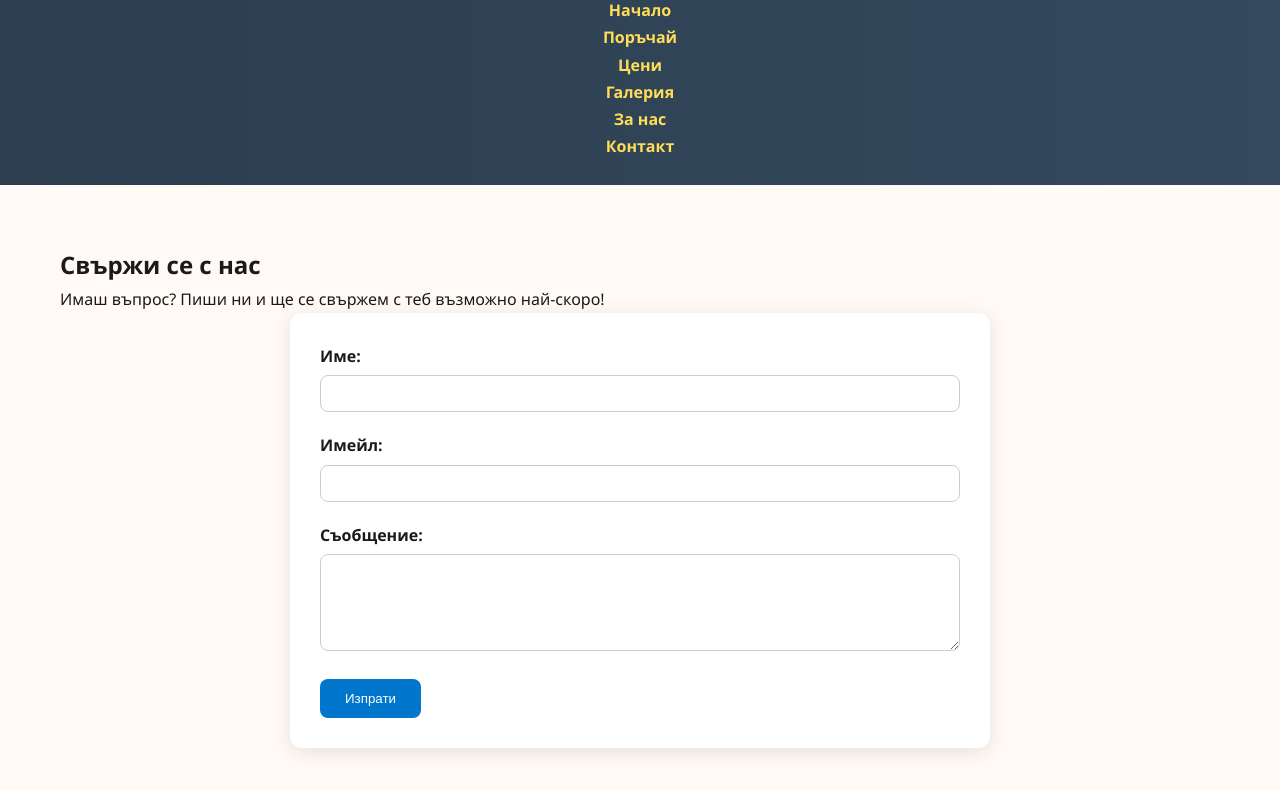
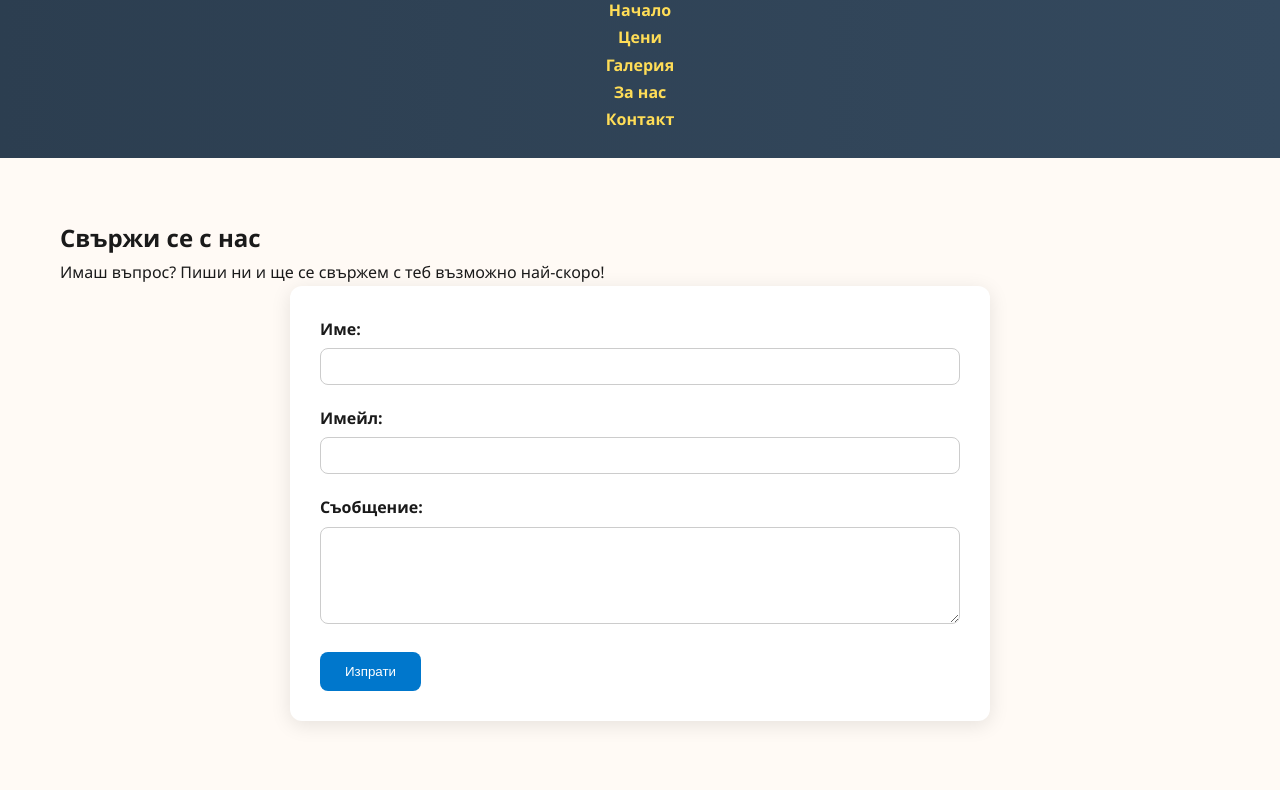
Before and after one commit to AleksiewDev/Carikatura-website, a plain HTML site: page contactius.html in a window 1280 px wide. Shown: the part 65-855 px from the top of the page. Drawn offline with Linux system fonts and the light colour scheme.

Commit message:
Update contactius.html

```diff
--- a/contactius.html
+++ b/contactius.html
@@ -14,7 +14,6 @@
     <nav>
       <ul>
         <li><a href="index.html">Начало</a></li>
-        <li><a href="orderius.html">Поръчай</a></li>
         <li><a href="pricius.html">Цени</a></li>
         <li><a href="gallerius.html">Галерия</a></li>
         <li><a href="aboutius.html">За нас</a></li>
```
